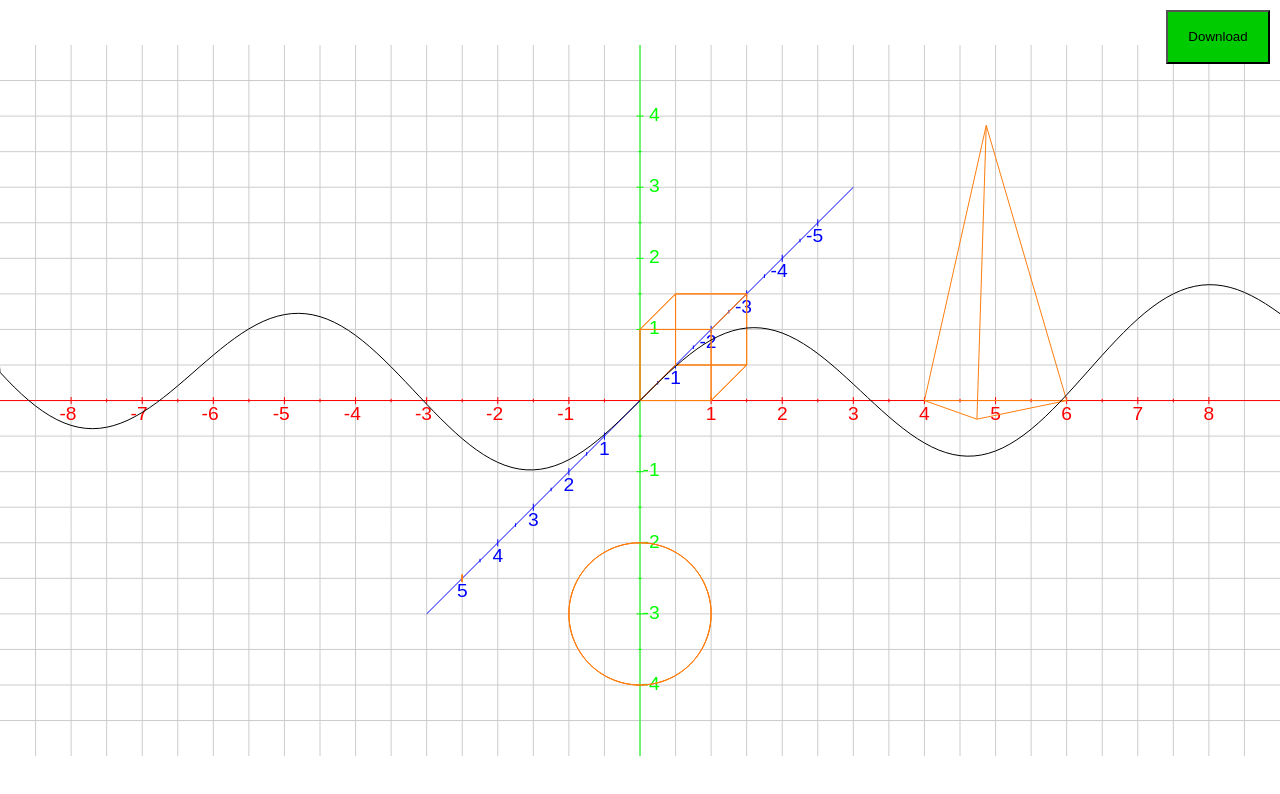
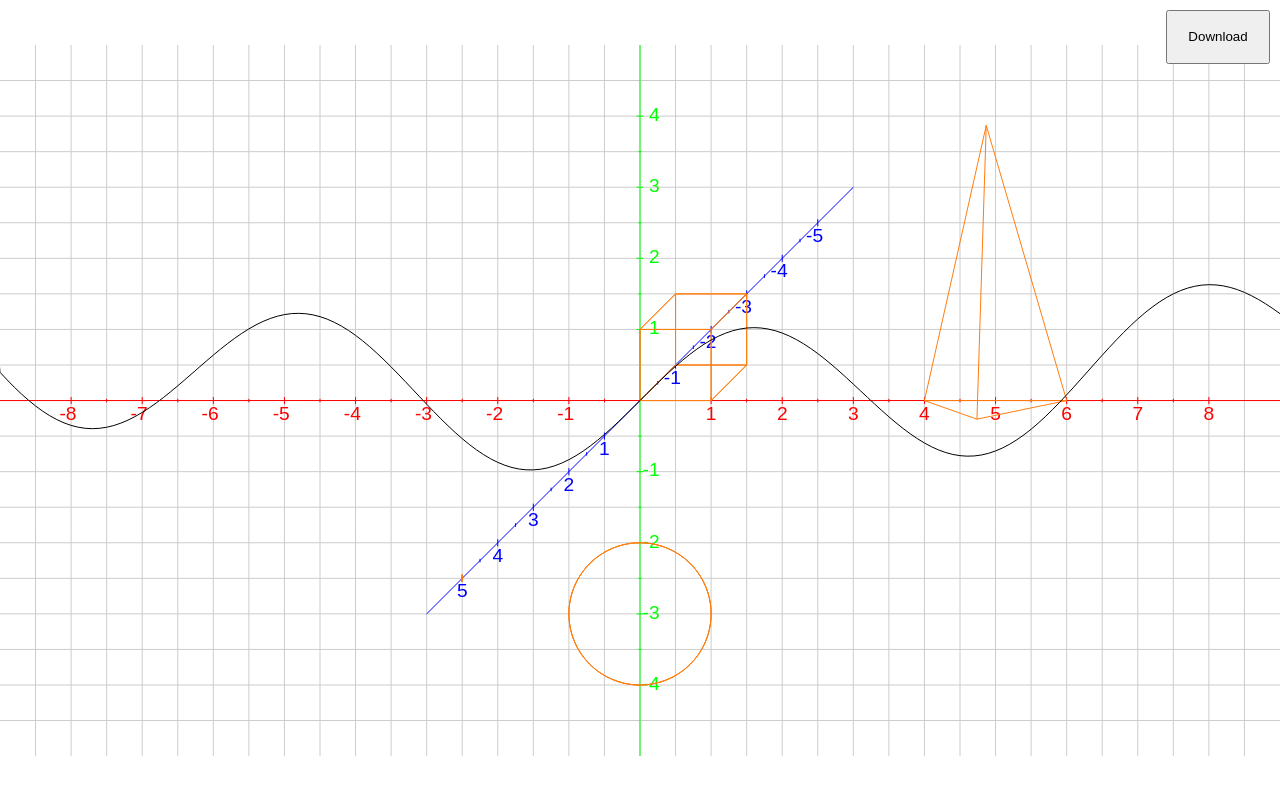
Before and after one commit to lischilpp/math-plotter, a plain HTML site: page index.html in a window 1280 px wide. Drawn offline with Linux system fonts and the light colour scheme.

Commit message:
make download button less ugly

```diff
--- a/engine/style/index.css
+++ b/engine/style/index.css
@@ -38,7 +38,6 @@ header h1 {
     right: 10px;
     top: 10px;
     z-index: 100;
-    background-color: #00cb00;
 }
 
 #download {
```
